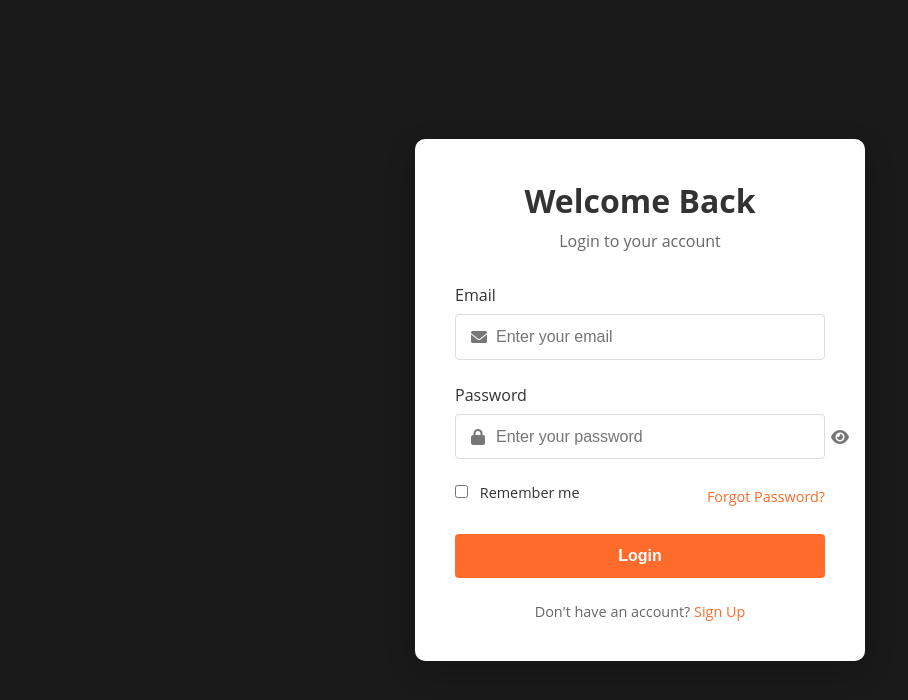
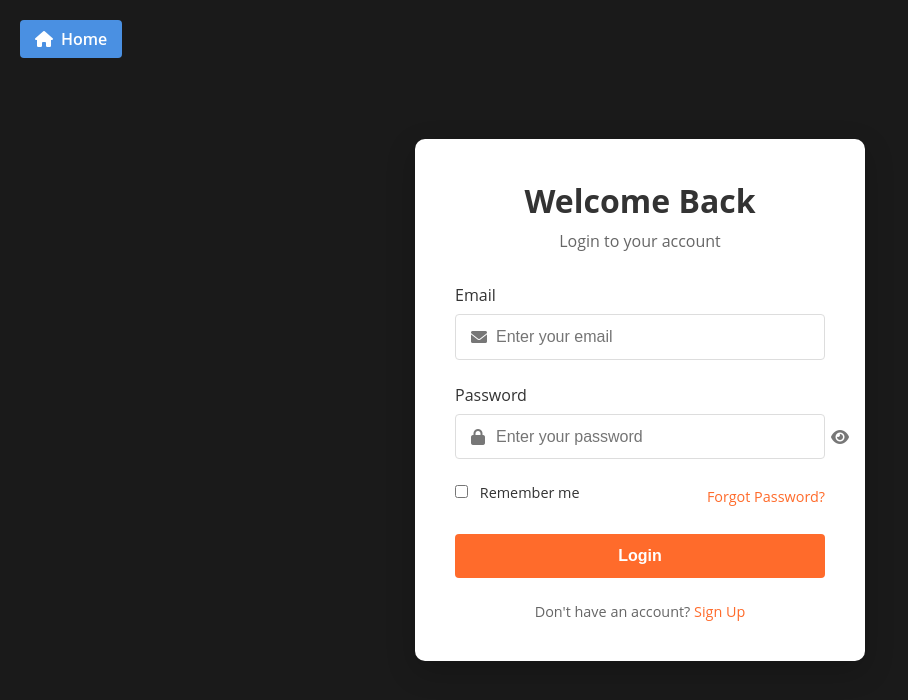
Before and after one commit to DaalyRakesh/CrowdFunding, a website: page pages/login.html in a window 1280 px wide. Shown: the whole page, without its empty margins (0-908 px from the left). Drawn offline with Linux system fonts and the light colour scheme.

Commit message:
Added home button to login page for direct navigation

```diff
--- a/pages/login.html
+++ b/pages/login.html
@@ -59,9 +59,42 @@
         .toggle-password:hover {
             color: #333;
         }
+
+        /* Home button styles */
+        .home-button-container {
+            position: absolute;
+            top: 20px;
+            left: 20px;
+        }
+
+        .home-button {
+            display: flex;
+            align-items: center;
+            gap: 8px;
+            background-color: #4a90e2;
+            color: white;
+            padding: 8px 15px;
+            border-radius: 4px;
+            text-decoration: none;
+            font-weight: 600;
+            transition: all 0.3s ease;
+        }
+
+        .home-button:hover {
+            background-color: #357abd;
+            transform: translateY(-2px);
+            box-shadow: 0 4px 8px rgba(0, 0, 0, 0.1);
+        }
     </style>
 </head>
 <body>
+    <div class="home-button-container">
+        <a href="../index.html" class="home-button">
+            <i class="fas fa-home"></i>
+            Home
+        </a>
+    </div>
+
     <div class="auth-container">
         <div class="auth-box" id="authBox">
             <div class="auth-header">
```
